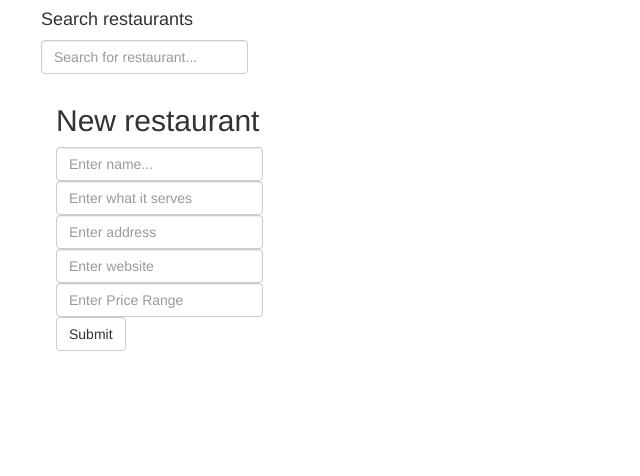
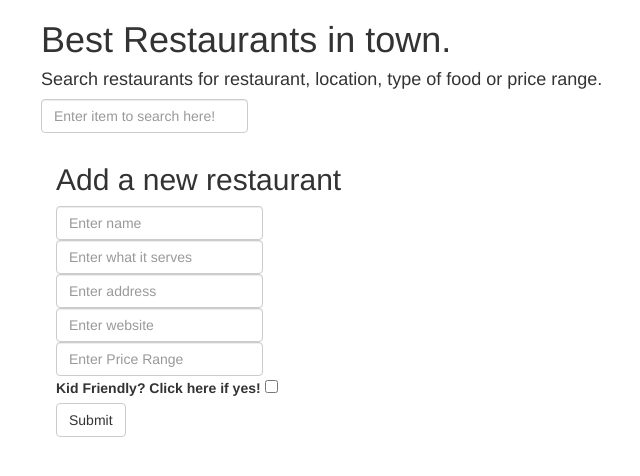
Before and after one commit to chris-swan/best_restaurants_in_town, a plain HTML site: page index.html in a window 1280 px wide. Shown: the whole page, without its empty margins (29-669 px from the left). Drawn offline with nearby package versions, Linux system fonts and the light colour scheme.

Commit message:
begin framework for adding check boxes.

```diff
--- a/index.html
+++ b/index.html
@@ -11,10 +11,12 @@
   <div class="container" ng-controller="RestaurantsCtrl">
     <div class="row">
       <div class="col-md-12">
-        <h4>Search restaurants</h4>
+
+        <h1>Best Restaurants in town.</h1>
+        <h4>Search restaurants for restaurant, location, type of food or price range.</h4>
         <form class="form-inline" role="form">
           <div class="form-group">
-              <input ng-model="query" type="text" class="form-control" placeholder="Search for restaurant...">
+              <input ng-model="query" type="text" class="form-control" placeholder="Enter item to search here!">
           </div>
         </form>
       </div>
@@ -39,6 +41,9 @@
                       <input type="text" class="form-control input-sm" ng-model="item.address" placeholder="address" required>
                       <input type="text" class="form-control input-sm" ng-model="item.contact" placeholder="contact" required>
                       <input type="text" class="form-control input-sm" ng-model="item.priceRange" placeholder="priceRange" required>
+                      <label>Kid Friendly?<input type="checkbox" ng-model="checkboxModel.kidFriendly">
+                      </label>
+
                       <button class="btn btn-default btn-sm" type="submit">Save</button>
                     </form>
                   </span>
@@ -47,14 +52,17 @@
         </div>
     </div>
       <div class="col-md-4">
-        <h2>New restaurant</h2>
+        <h2>Add a new restaurant</h2>
         <form ng-submit="addRestaurant()" class="form-inline" role="form">
           <div class="form-group">
-            <input type="text" ng-model="restaurantName" class="form-control" placeholder="Enter name...">
+            <input type="text" ng-model="restaurantName" class="form-control" placeholder="Enter name">
             <input type="text" ng-model="restaurantCuisine" class="form-control" placeholder="Enter what it serves">
             <input type="text" ng-model="restaurantAddress" class="form-control" placeholder="Enter address">
             <input type="text" ng-model="restaurantContact" class="form-control" placeholder="Enter website">
             <input type="text" ng-model="restaurantPriceRange" class="form-control" placeholder="Enter Price Range">
+            <br>
+            <label>Kid Friendly? Click here if yes! <input type="checkbox" ng-model="checkboxModel.kidFriendly">
+            </label>
 
           </div>
           <button name="submit" class="btn btn-default">Submit</button>
```
